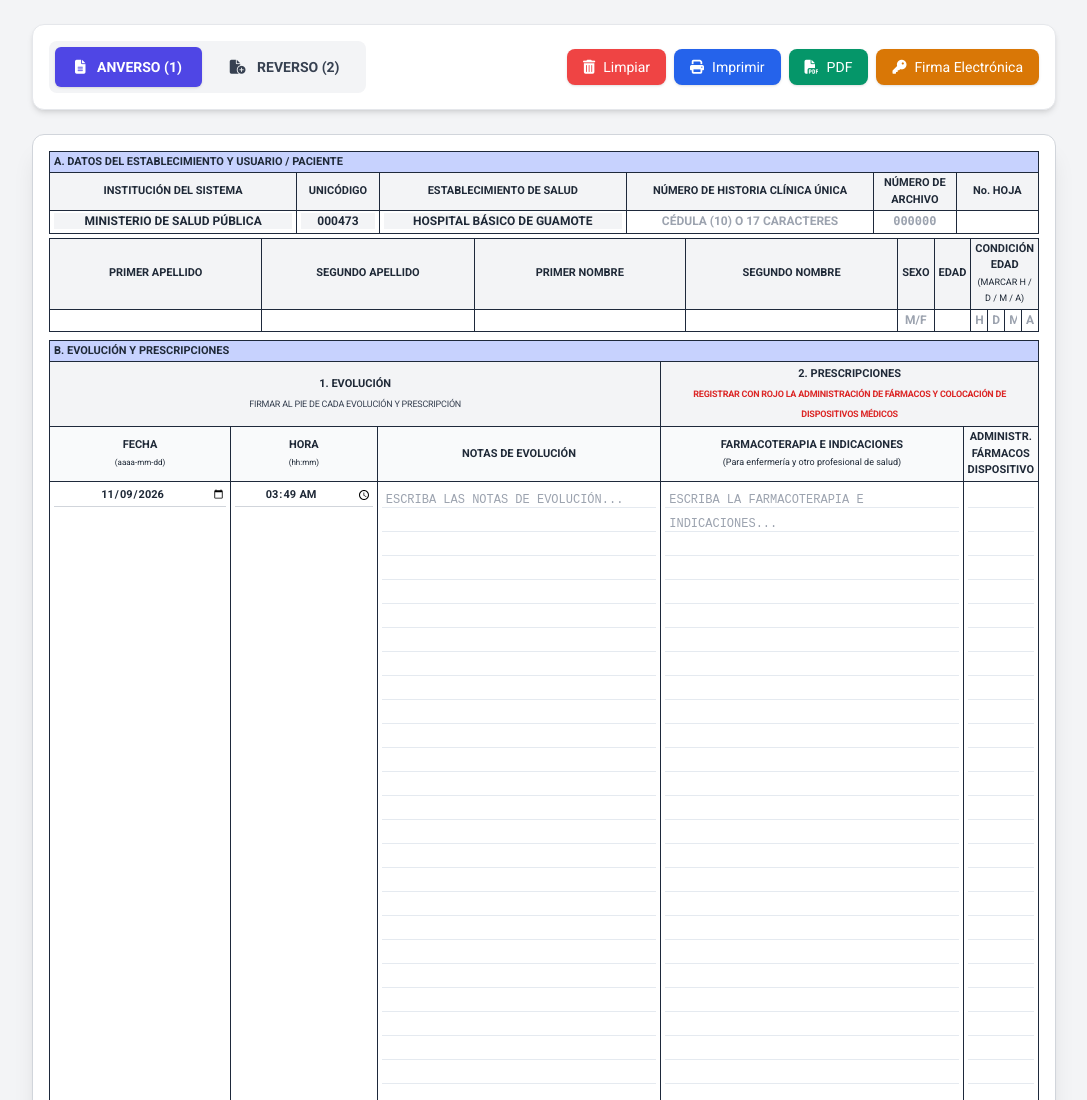
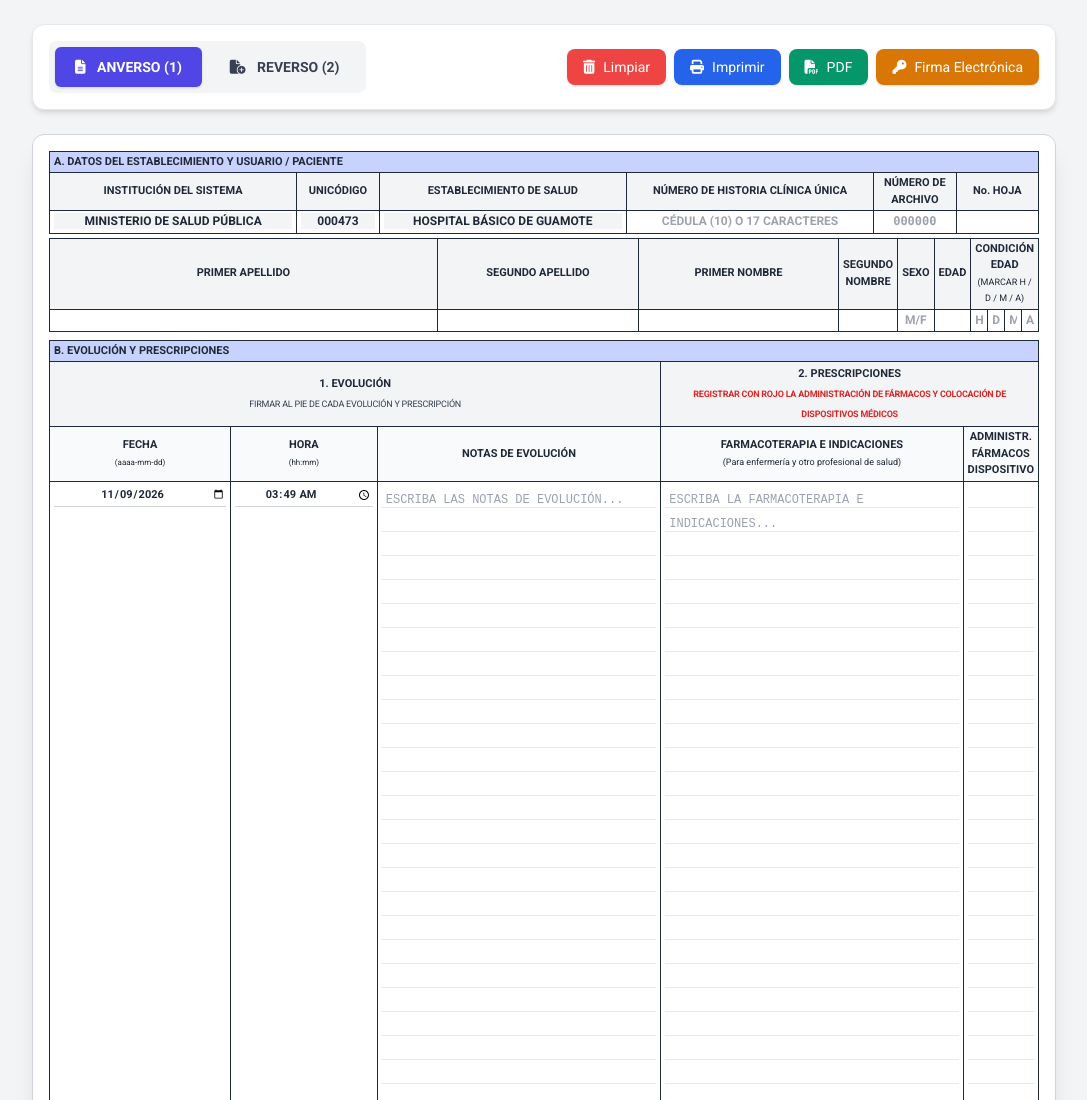
Before and after one commit to dds06d04estadisticahbg-del/evolucion_prescripcion, a plain HTML site: page index.html in a window 1280 px wide. Shown: the top 1100 px of the page, without its empty margins (96-1183 px from the left). Drawn offline with nearby package versions, Linux system fonts and the light colour scheme.

Commit message:
Update index.html

```diff
--- a/index.html
+++ b/index.html
@@ -189,7 +189,7 @@
             <table class="msp-table mb-2">
                 <thead>
                     <tr class="bg-gray-100 text-center font-bold">
-                        <td class="w-1/4">PRIMER APELLIDO</td>
+                        <td class="w-2/4">PRIMER APELLIDO</td>
                         <td class="w-1/4">SEGUNDO APELLIDO</td>
                         <td class="w-1/4">PRIMER NOMBRE</td>
                         <td class="w-1/4">SEGUNDO NOMBRE</td>
```
